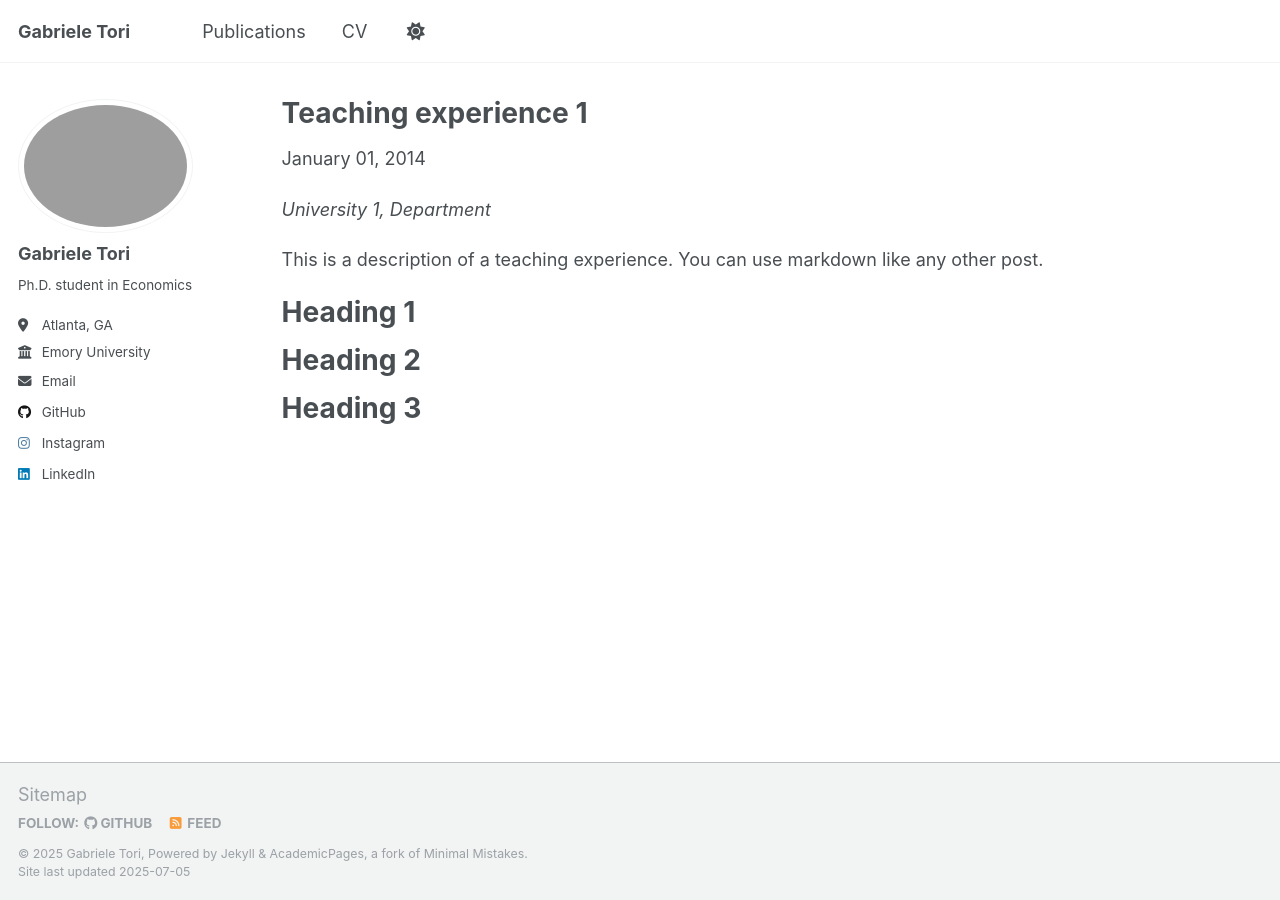
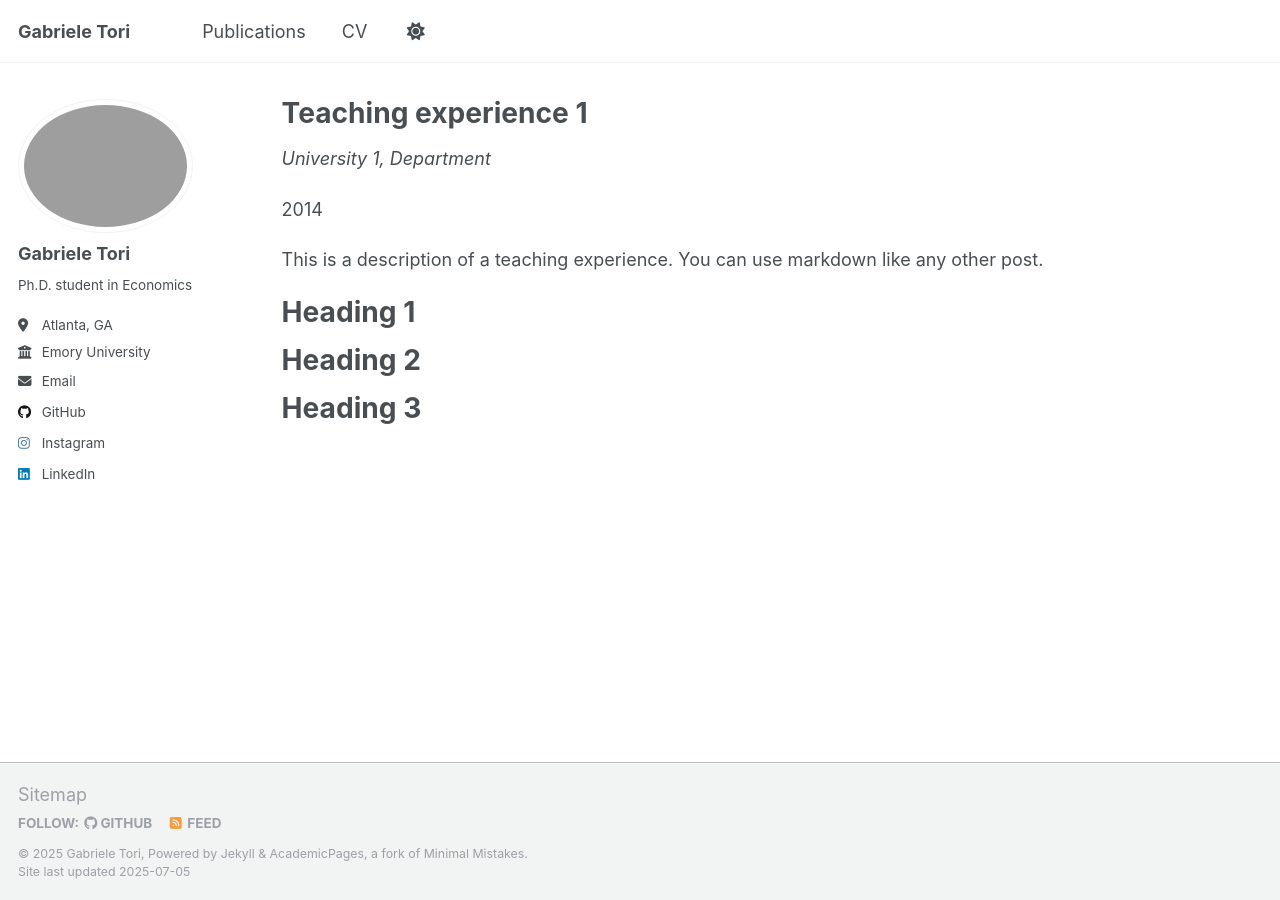
Before and after one commit to gtori7499/gtori7499.github.io, a Jekyll site: the page built from _teaching/2014-spring-teaching-1.md, in a window 1280 px wide. Built offline with Jekyll 4.4.1, drawn with Linux system fonts in a browser that asks for light colours; a script that is not in the unit is left out.

Commit message:
Update single.html

```diff
--- a/_layouts/single.html
+++ b/_layouts/single.html
@@ -18,14 +18,11 @@ layout: default
   <article class="page" itemscope itemtype="http://schema.org/CreativeWork">
     <header>
       {% if page.title %}
-        <h1 class="page__title">{{ page.title | escape }}</h1>
+        <h1 class="page__title">{{ page.title }}</h1>
       {% endif %}
-      {% if page.date %}
-        <p class="page__date">
-          <time datetime="{{ page.date | date_to_xmlschema }}">
-            {{ page.date | date: "%B %d, %Y" }}
-          </time>
-        </p>
+      {% if page.category %}
+        <h2 class="page__subtitle">{{ page.category }}</h2>
+        <hr>
       {% endif %}
       {% if page.venue %}
         <p><em>{{ page.venue }}</em></p>
@@ -33,10 +30,17 @@ layout: default
       {% if page.authors %}
         <p>{{ page.authors }}</p>
       {% endif %}
+      {% if page.date %}
+        <p class="page__date">{{ page.date | date: "%Y" }}</p>
+      {% endif %}
     </header>
 
     <section class="page__content" itemprop="text">
+      <!-- qui viene inserito TUTTO il testo sotto il front‐matter -->
       {{ content }}
     </section>
+
+    <!-- qui eventualmente i link Download/Citation -->
+
   </article>
 </div>
```
